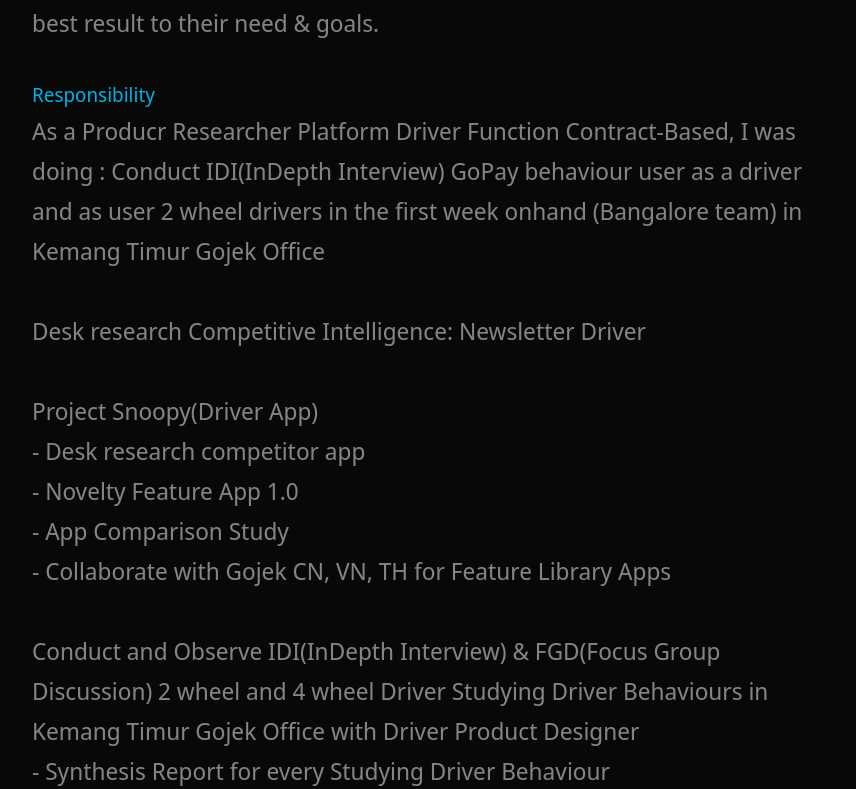
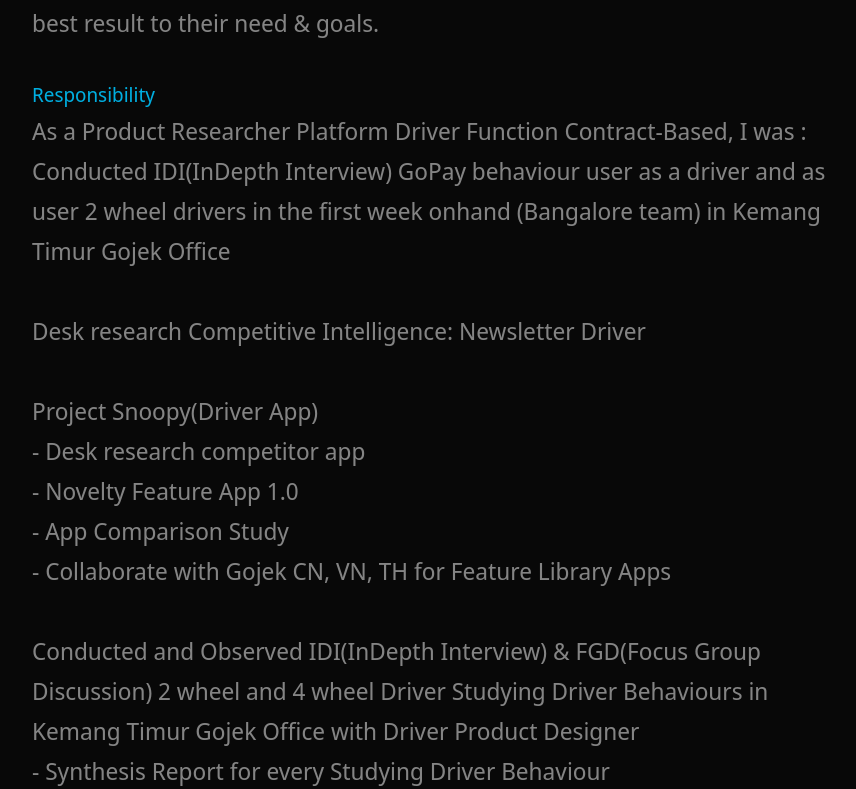
Before and after one commit to xtrajoes/Portfolio-Jordan, a Next.js app: page /gojek in a window 1280 px wide. Shown: the part 1291-2080 px from the top of the page, without its empty margins (88-944 px from the left). Built offline with nearby package versions, Linux system fonts and the light colour scheme.

Commit message:
fix typo

```diff
--- a/src/components/Contents/GjkContents.js
+++ b/src/components/Contents/GjkContents.js
@@ -32,8 +32,8 @@
           </SectionText>
         <SectionSubText>Responsibility </SectionSubText>
           <SectionText >
-          As a Producr Researcher Platform Driver Function Contract-Based, I was doing :
-          Conduct IDI(InDepth Interview) GoPay behaviour user as a driver and as user 2 wheel drivers in the first week onhand (Bangalore team) in Kemang Timur Gojek Office
+          As a Product Researcher Platform Driver Function Contract-Based, I was :<br/>
+          Conducted IDI(InDepth Interview) GoPay behaviour user as a driver and as user 2 wheel drivers in the first week onhand (Bangalore team) in Kemang Timur Gojek Office
           <br/> <br/>
 
           Desk research Competitive Intelligence: Newsletter Driver
@@ -50,11 +50,11 @@
           - Collaborate with Gojek CN, VN, TH for Feature Library Apps
           <br/><br/>
 
-          Conduct and Observe IDI(InDepth Interview) & FGD(Focus Group Discussion) 2 wheel and 4 wheel Driver Studying Driver Behaviours in Kemang Timur Gojek Office with Driver Product Designer
+          Conducted and Observed IDI(InDepth Interview) & FGD(Focus Group Discussion) 2 wheel and 4 wheel Driver Studying Driver Behaviours in Kemang Timur Gojek Office with Driver Product Designer
           <br/>
           - Synthesis Report for every Studying Driver Behaviour
           <br/><br/>
-          Observe IDI(InDepth Interview) 2w Driver for Driver User Journey in Kemang Timur Gojek Office
+          Observed IDI(InDepth Interview) 2w Driver for Driver User Journey in Kemang Timur Gojek Office
           </SectionText>
         <SectionSubText>Collaboration Team </SectionSubText>
           <SectionText >
```
